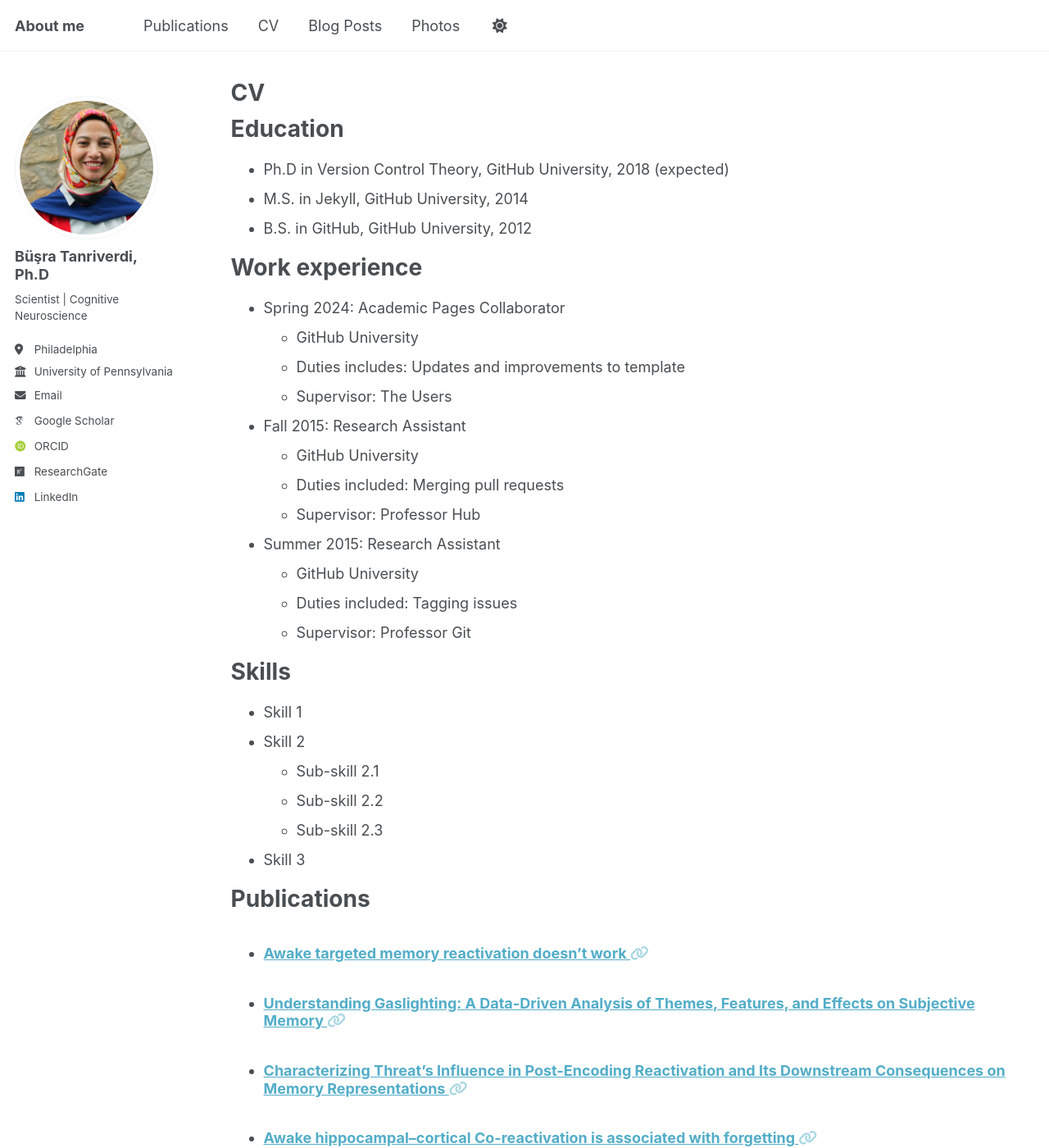
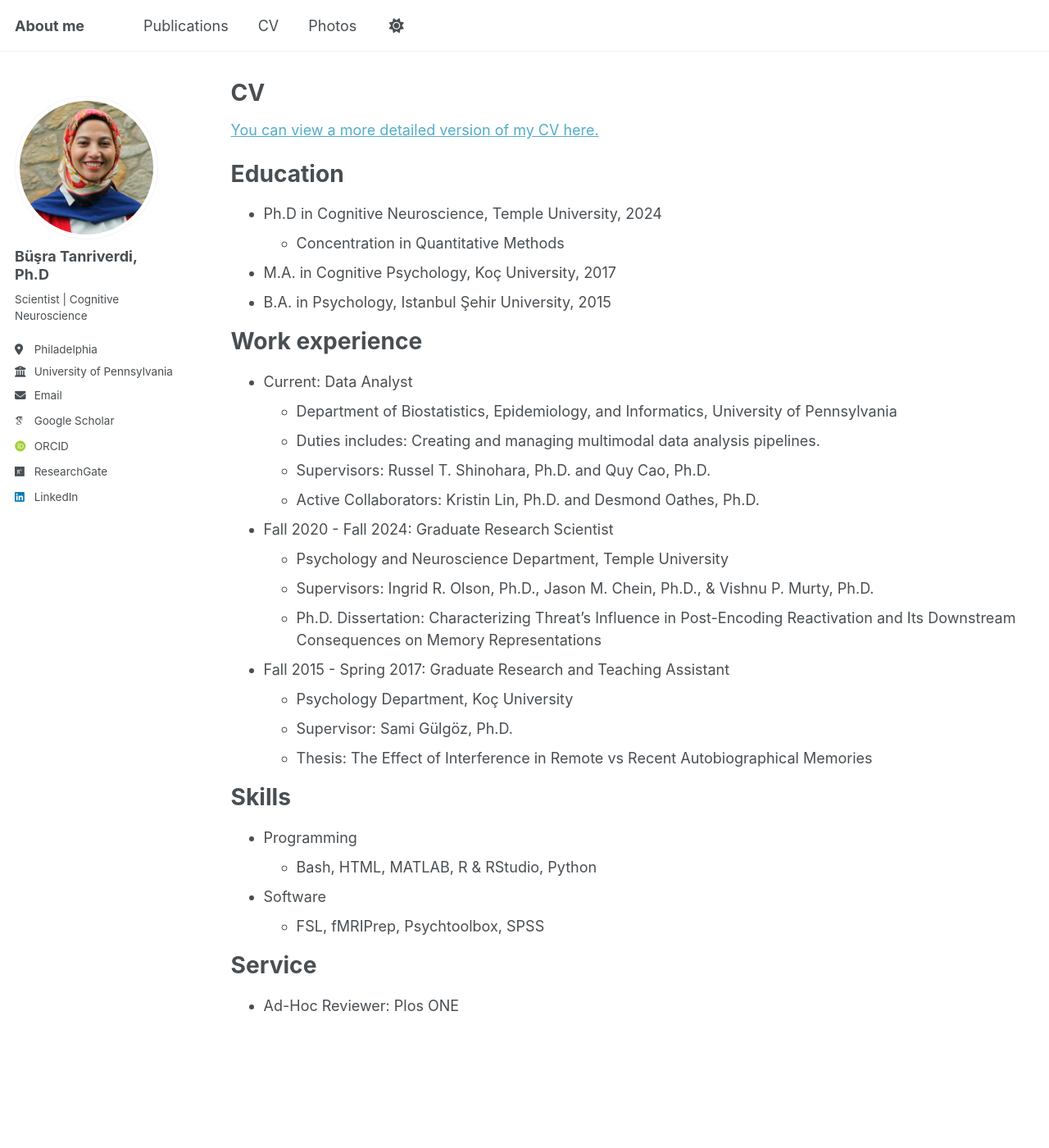
Before and after one commit to busratanriverdi/busratanriverdi.github.io, a Jekyll site: the page built from _pages/cv.md, in a window 1280 px wide and 1400 px high. Shown: the whole window at 82% size. Built offline with Jekyll 4.4.1, drawn with Linux system fonts in a browser that asks for light colours; some web fonts are replaced; a script that is not in the unit is left out; some of the changed text lies outside the part shown.

Commit message:
CV edited

```diff
--- a/_config.yml
+++ b/_config.yml
@@ -217,18 +217,18 @@ kramdown:
 
 # These settings control the types of collections used by the template
 collections:
-  teaching:
-    output: true
-    permalink: /:collection/:path/
+  #teaching:
+  #  output: true
+  #  permalink: /:collection/:path/
   publications:
     output: true
     permalink: /:collection/:path/
   portfolio:
     output: true
-    permalink: /:collection/:path/
-  talks:
-    output: true
-    permalink: /:collection/:path/
+  #  permalink: /:collection/:path/
+  #talks:
+  #  output: true
+  #  permalink: /:collection/:path/
 
 
 # These settings control how pages and collections are included in the site
--- a/_pages/cv.md
+++ b/_pages/cv.md
@@ -9,56 +9,40 @@ redirect_from:
 
 {% include base_path %}
 
+[You can view a more detailed version of my CV here.](https://docs.google.com/document/d/1s_vZSrSwSo0xHxydI3zV18izKrJ4vi_W/edit?usp=sharing&ouid=104875499393245640958&rtpof=true&sd=true)
+
 Education
 ======
-* Ph.D in Version Control Theory, GitHub University, 2018 (expected)
-* M.S. in Jekyll, GitHub University, 2014
-* B.S. in GitHub, GitHub University, 2012
+* Ph.D in Cognitive Neuroscience, Temple University, 2024
+  * Concentration in Quantitative Methods
+* M.A. in Cognitive Psychology, Koç University, 2017
+* B.A. in Psychology, Istanbul Şehir University, 2015
 
 Work experience
 ======
-* Spring 2024: Academic Pages Collaborator
-  * GitHub University
-  * Duties includes: Updates and improvements to template
-  * Supervisor: The Users
+* Current: Data Analyst
+  * Department of Biostatistics, Epidemiology, and Informatics, University of Pennsylvania
+  * Duties includes: Creating and managing multimodal data analysis pipelines.
+  * Supervisors: Russel T. Shinohara, Ph.D. and Quy Cao, Ph.D.
+  * Active Collaborators: Kristin Lin, Ph.D. and Desmond Oathes, Ph.D.
 
-* Fall 2015: Research Assistant
-  * GitHub University
-  * Duties included: Merging pull requests
-  * Supervisor: Professor Hub
+* Fall 2020 - Fall 2024: Graduate Research Scientist
+  * Psychology and Neuroscience Department, Temple University
+  * Supervisors: Ingrid R. Olson, Ph.D., Jason M. Chein, Ph.D., & Vishnu P. Murty, Ph.D.
+  * Ph.D. Dissertation: Characterizing Threat's Influence in Post-Encoding Reactivation and Its Downstream Consequences on Memory Representations
 
-* Summer 2015: Research Assistant
-  * GitHub University
-  * Duties included: Tagging issues
-  * Supervisor: Professor Git
+* Fall 2015 - Spring 2017: Graduate Research and Teaching Assistant
+  * Psychology Department, Koç University
+  * Supervisor: Sami Gülgöz, Ph.D.
+  * Thesis: The Effect of Interference in Remote vs Recent Autobiographical Memories
 
 Skills
 ======
-* Skill 1
-* Skill 2
-  * Sub-skill 2.1
-  * Sub-skill 2.2
-  * Sub-skill 2.3
-* Skill 3
+* Programming
+  * Bash, HTML, MATLAB, R & RStudio, Python
+* Software
+  * FSL, fMRIPrep, Psychtoolbox, SPSS
 
-Publications
+Service
 ======
-  <ul>{% for post in site.publications reversed %}
-    {% include archive-single-cv.html %}
-  {% endfor %}</ul>
-
-Talks
-======
-  <ul>{% for post in site.talks reversed %}
-    {% include archive-single-talk-cv.html  %}
-  {% endfor %}</ul>
-
-Teaching
-======
-  <ul>{% for post in site.teaching reversed %}
-    {% include archive-single-cv.html %}
-  {% endfor %}</ul>
-
-Service and leadership
-======
-* Currently signed in to 43 different slack teams
+* Ad-Hoc Reviewer: Plos ONE
--- a/_pages/publications.html
+++ b/_pages/publications.html
@@ -14,7 +14,7 @@ author_profile: true
 <style>
 .abstract-toggle {
   cursor: pointer;
-  color: #2a7ae2;
+  color: #b45309;
   font-weight: 500;
 }
 .abstract-content {
@@ -49,7 +49,7 @@ document.addEventListener("DOMContentLoaded", function() {
       </p>
 
       {% if post.abstract %}
-        <div class="abstract-toggle">[View Summary]</div>
+        <div class="abstract-toggle">[Summary]</div>
         <div class="abstract-content">{{ post.abstract }}</div>
       {% endif %}
 
--- a/_sass/layout/_abstract-toggle.scss
+++ b/_sass/layout/_abstract-toggle.scss
@@ -1,6 +1,6 @@
 .abstract-toggle {
   cursor: pointer;
-  color: #2a7ae2;
+  color: #b45309;
   font-weight: 500;
   margin-bottom: 0.25em;
 }
@@ -11,7 +11,7 @@
 
 .abstract-content {
   display: none;
-  font-style: italic;
-  color: #555;
+  font-style: normal;
+  color: #939495;
   margin-bottom: 1em;
 }
```
Also changed, not shown: _data/navigation.yml (+6 -3 lines), _pages/archive-layout-with-content.md (+1 -1 lines).
